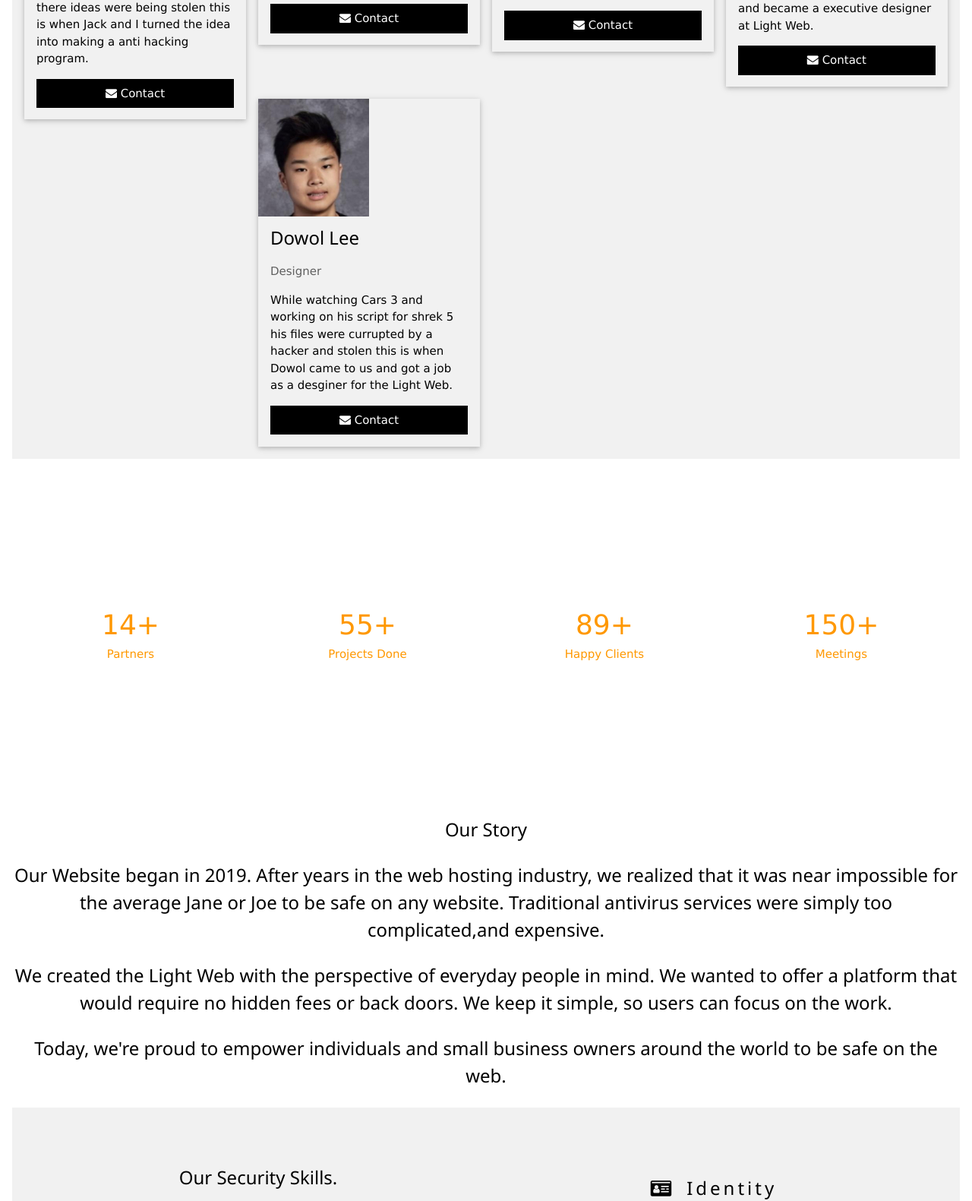
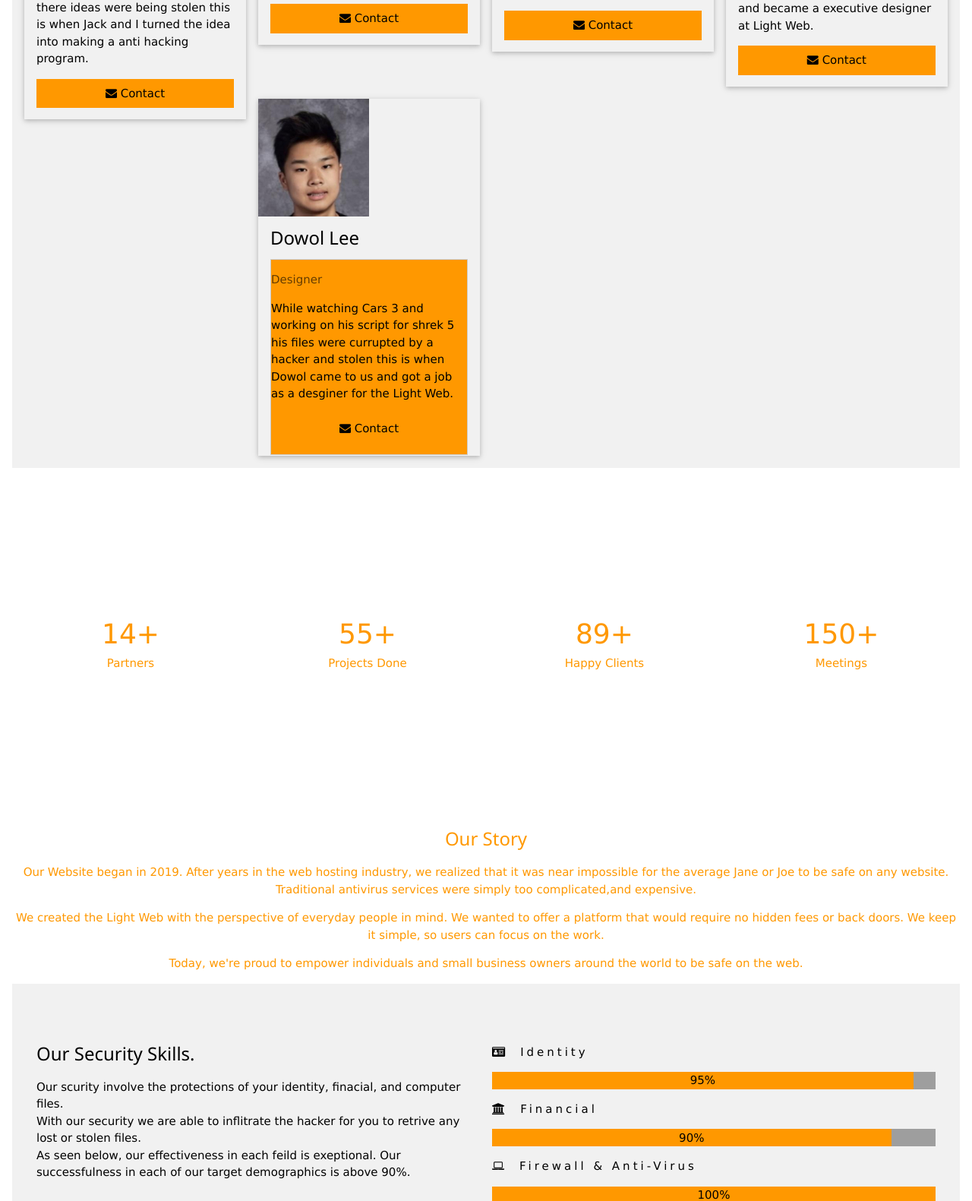
Before and after one commit to walsh-and-dicenzo/lightweb-walsh-dicenzo-2019, a plain HTML site: page index.html in a window 1280 px wide. Shown: the part 2007-3588 px from the top of the page at 76% size. Drawn offline with nearby package versions, Linux system fonts and the light colour scheme.

Commit message:
wqdwqdw
dwq

```diff
--- a/css/style.css
+++ b/css/style.css
@@ -1,4 +1,4 @@
-<style>
+
 body,h1,h2,h3,h4,h5,h6 {font-family: "Raleway", sans-serif}
 
 body, html {
@@ -17,17 +17,10 @@ body, html {
   width: 100%;
 }
 
-.w3-bar .w3-button {
-  padding: 16px;
-  border: 3px solid ##f48d00;
+.w3-container {
+  background-color: orange;
+  margin: 15% auto; /* 15% from the top and centered */
+  padding: 20px;
+  border: 4px solid #f48d00;
   width: 100%;
 }
-</style>
-
-.w3-card {
-  background-color: white;
-  margin: 15% auto; /* 15% from the top and centered */
-  padding: 20px;
-  border: 4px solid #00d6f4;
-  width: 100%;
-}
--- a/index.html
+++ b/index.html
@@ -30,7 +30,7 @@
 </div>
 
 <!-- Sidebar on small screens when clicking the menu icon -->
-<nav class="w3-sidebar w3-bar-block w3-black w3-card w3-animate-left w3-hide-medium w3-hide-large" style="display:none" id="mySidebar">
+<nav class="w3-sidebar w3-bar-block w3-orange w3-card w3-animate-left w3-hide-medium w3-hide-large" style="display:none" id="mySidebar">
   <a href="javascript:void(0)" onclick="w3_close()" class="w3-bar-item w3-button w3-large w3-padding-16">Close ×</a>
   <a href="#about" onclick="w3_close()" class="w3-bar-item w3-button">ABOUT</a>
   <a href="#team" onclick="w3_close()" class="w3-bar-item w3-button">TEAM</a>
@@ -108,7 +108,7 @@
           <h3>Michael DiCenzo</h3>
           <p class="w3-opacity">CEO & Founder</p>
           <p>2048 ethusianst and entrepreneur. While working on a new and addicting 2048 game with Jack Walsh he relized that there files we being hacked and there ideas were being stolen this is when Jack and I turned the idea into making a anti hacking program.</p>
-          <p><button class="w3-button w3-black w3-block"><i class="fa fa-envelope"></i> Contact</button></p>
+          <p><button class="w3-button w3-orange w3-block"><i class="fa fa-envelope"></i> Contact</button></p>
         </div>
       </div>
     </div>
@@ -119,7 +119,7 @@
           <h3>Marco Cerbone</h3>
           <p class="w3-opacity">Tester</p>
           <p>Marco was our first victim of a hacker he had all of his fortinte data removed from his computer.</p>
-          <p><button class="w3-button w3-black w3-block"><i class="fa fa-envelope"></i> Contact</button></p>
+          <p><button class="w3-button w3-orange w3-block"><i class="fa fa-envelope"></i> Contact</button></p>
         </div>
       </div>
     </div>
@@ -130,7 +130,7 @@
           <h3>Jack</h3>
           <p class="w3-opacity">Co founder</p>
           <p>while working with Michael he was the victim of his files and programs being stolen he lost everything</p>
-          <p><button class="w3-button w3-black w3-block"><i class="fa fa-envelope"></i> Contact</button></p>
+          <p><button class="w3-button w3-orange w3-block"><i class="fa fa-envelope"></i> Contact</button></p>
         </div>
       </div>
     </div>
@@ -141,7 +141,7 @@
           <h3>Reuben Osborn</h3>
           <p class="w3-opacity">Web Designer</p>
           <p>Rueben was working on his 50 page application to bunker hill comunity college when his files were being stolen by a hacker this is when he turned to light web and became a executive designer at Light Web.</p>
-          <p><button class="w3-button w3-black w3-block"><i class="fa fa-envelope"></i> Contact</button></p>
+          <p><button class="w3-button w3-orange w3-block"><i class="fa fa-envelope"></i> Contact</button></p>
         </div>
       </div>
     </div>
@@ -150,11 +150,13 @@
         <img src="img/dowol.jpg" alt="Dowol" style="width:50%">
         <div class="w3-container">
           <h3>Dowol Lee</h3>
+                <div class="w3-border w3-orange">
           <p class="w3-opacity">Designer</p>
           <p>While watching Cars 3 and working on his script for shrek 5 his files were currupted by a hacker and stolen this is when Dowol came to us and got a job as a desginer for the Light Web.</p>
-          <p><button class="w3-button w3-black w3-block"><i class="fa fa-envelope"></i> Contact</button>
+          <p><button class="w3-button w3-orange w3-block"><i class="fa fa-envelope"></i> Contact</button>
 
             </p>
+            </div>
         </div>
       </div>
     </div>
@@ -183,18 +185,18 @@
 
 <!-- Work Section -->
 <div class="w3-container" style="padding:128px 16px" id="work">
-  <h3 class="w3-center">Our Story
-  <p class="w3-center"> Our Website began in 2019. After years in the web hosting industry, we realized that it was near impossible for the average Jane or Joe to be safe on any website. Traditional antivirus services were simply too complicated,and expensive.</p>
+    <h3 class="w3-center w3-text-orange">Our Story</h3>
+  <p class="w3-center w3-text-orange"> Our Website began in 2019. After years in the web hosting industry, we realized that it was near impossible for the average Jane or Joe to be safe on any website. Traditional antivirus services were simply too complicated,and expensive.</p>
 
 
-<p>We created the Light Web with the perspective of everyday people in mind. We wanted to offer a platform that would require no hidden fees or back doors. We keep it simple, so users can focus on the work.</p>
+<p class="w3-center w3-text-orange">We created the Light Web with the perspective of everyday people in mind. We wanted to offer a platform that would require no hidden fees or back doors. We keep it simple, so users can focus on the work.</p>
 
-<p>Today, we're proud to empower individuals and small business owners around the world to be safe on the web. </p>
+<p class="w3-center w3-text-orange">Today, we're proud to empower individuals and small business owners around the world to be safe on the web. </p>
 
 
 <!-- Modal for full size images on click-->
-<div id="modal01" class="w3-modal w3-black" onclick="this.style.display='none'">
-  <span class="w3-button w3-xxlarge w3-black w3-padding-large w3-display-topright" title="Close Modal Image">×</span>
+<div id="modal01" class="w3-modal w3-orange" onclick="this.style.display='none'">
+  <span class="w3-button w3-xxlarge w3-orangek w3-padding-large w3-display-topright" title="Close Modal Image">×</span>
   <div class="w3-modal-content w3-animate-zoom w3-center w3-transparent w3-padding-64">
     <img id="img01" class="w3-image">
     <p id="caption" class="w3-opacity w3-large"></p>
@@ -207,7 +209,8 @@
     <div class="w3-col m6">
       <h3>Our Security Skills.</h3>
       <p>Our scurity involve the protections of your identity, finacial, and computer files.<br>
-      With our security we are able to inflitrate the hacker for you to retrive any lost or stolen files.</p>
+      With our security we are able to inflitrate the hacker for you to retrive any lost or stolen files.<br>
+        As seen below, our effectiveness in each feild is exeptional. Our successfulness in each of our target demographics is above 90%.</p>
       <p><br>
     </p>
     </div>
@@ -220,7 +223,7 @@
       <div class="w3-grey">
         <div class="w3-container w3-orange w3-center" style="width:90%">90%</div>
       </div>
-      <p class="w3-wide"><i class="fa fa-laptop w3-margin-right"></i>Computer</p>
+      <p class="w3-wide"><i class="fa fa-laptop w3-margin-right"></i>Firewall & Anti-Virus</p>
       <div class="w3-grey">
         <div class="w3-container w3-orange w3-center" style="width:100%">100%</div>
       </div>
@@ -245,7 +248,7 @@
           <span class="w3-opacity">per month</span>
         </li>
         <li class="w3-light-grey w3-padding-24">
-          <button class="w3-button w3-black w3-padding-large">Sign Up</button>
+          <button class="w3-button w3-orange w3-padding-large">Sign Up</button>
         </li>
       </ul>
     </div>
@@ -261,7 +264,7 @@
           <span class="w3-opacity">per month</span>
         </li>
         <li class="w3-light-grey w3-padding-24">
-          <button class="w3-button w3-black w3-padding-large">Sign Up</button>
+          <button class="w3-button w3-orange w3-padding-large">Sign Up</button>
         </li>
       </ul>
     </div>
@@ -277,7 +280,7 @@
           <span class="w3-opacity">per month</span>
         </li>
         <li class="w3-light-grey w3-padding-24">
-          <button class="w3-button w3-black w3-padding-large">Sign Up</button>
+          <button class="w3-button w3-orange w3-padding-large">Sign Up</button>
         </li>
       </ul>
     </div>
```
Also changed, not shown: 1 other file.
